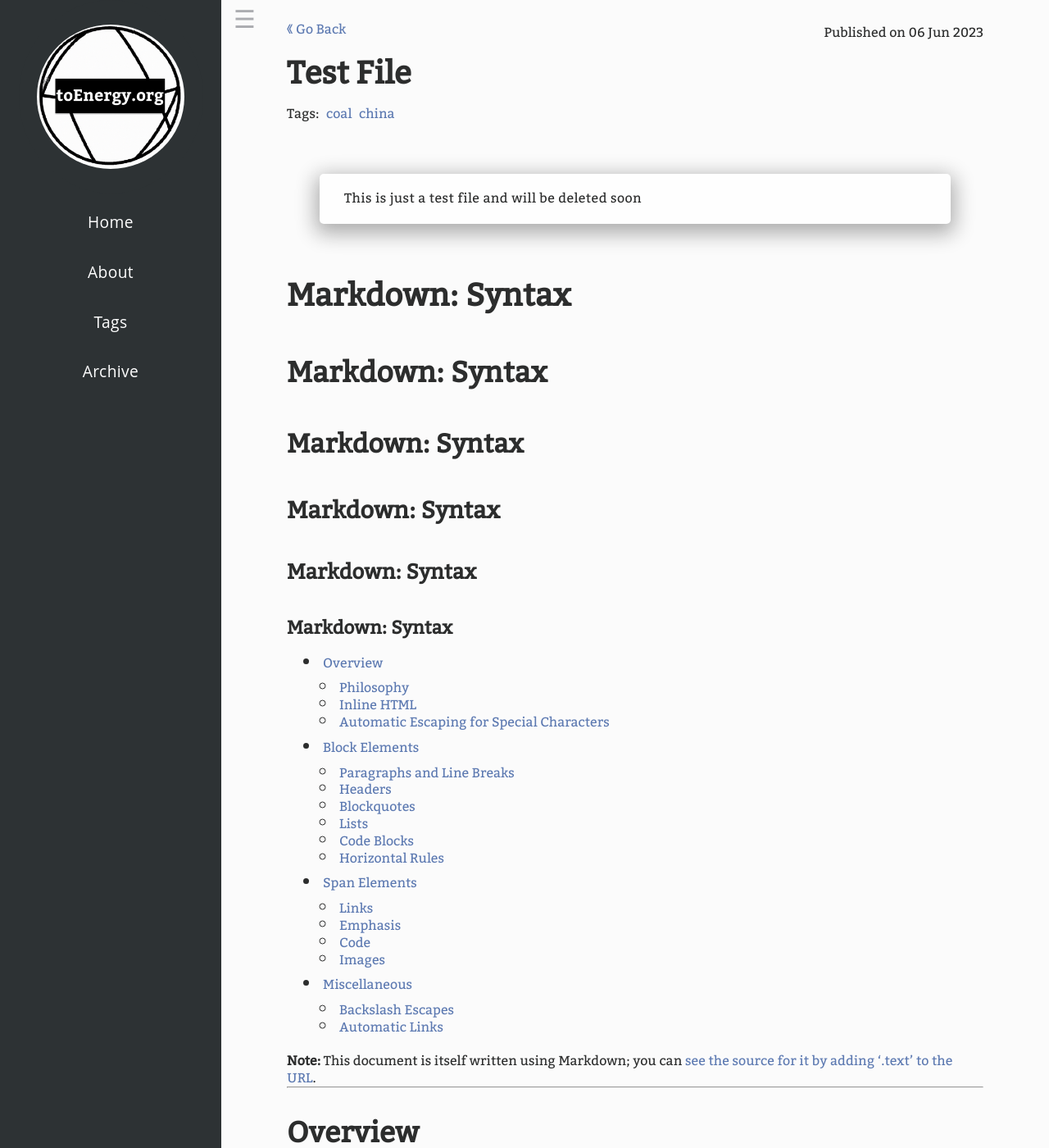
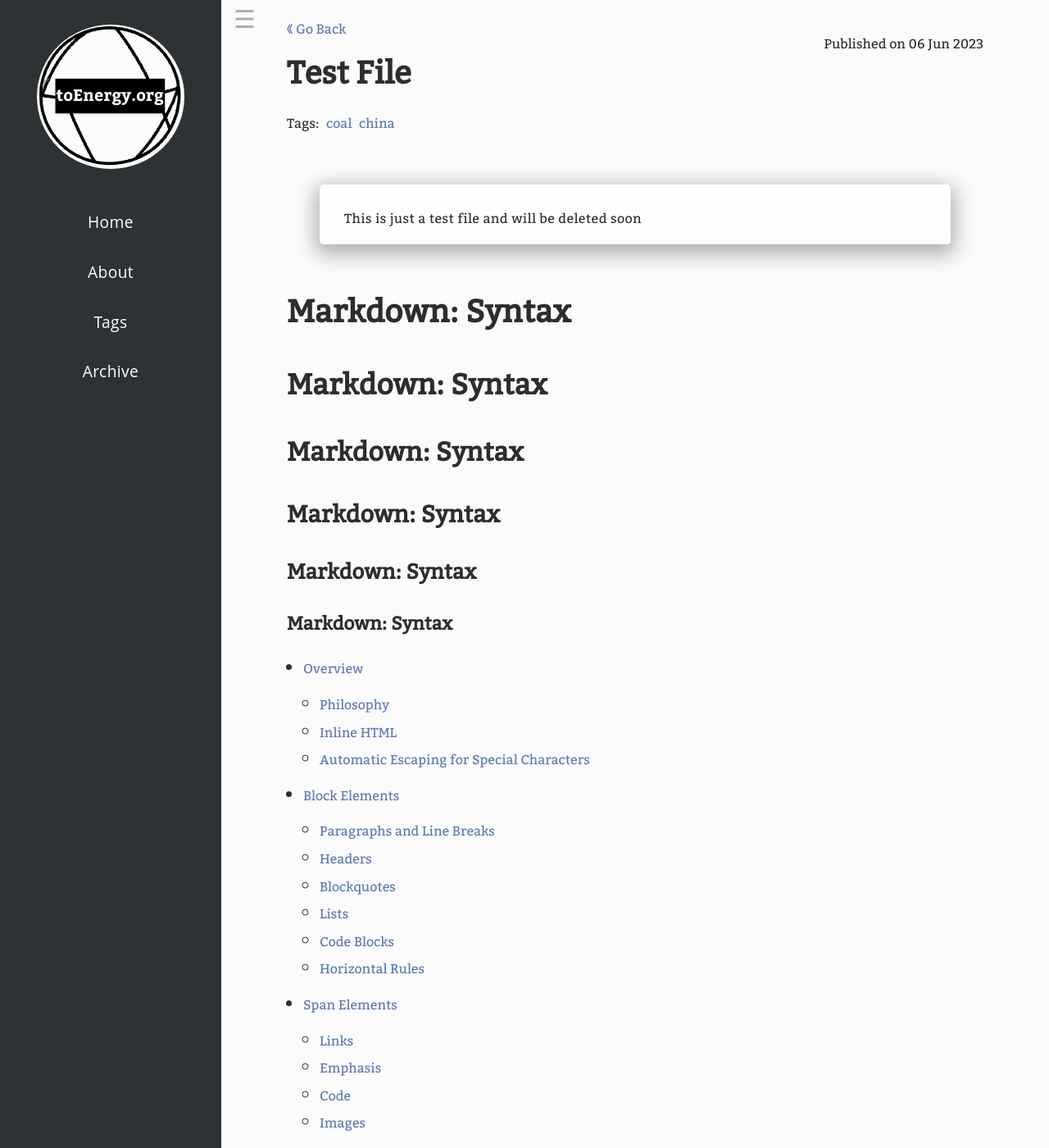
Before and after one commit to toenergyORG/toenergyorg.github.io, a Jekyll site: the page built from _posts/2023-06-06-test-file.md, in a window 1280 px wide and 1400 px high. Shown: the whole window at 82% size. Built offline with Jekyll 4.4.1, drawn with Linux system fonts in a browser that asks for light colours.

Commit message:
init commit

```diff
--- a/_sass/main.scss
+++ b/_sass/main.scss
@@ -115,15 +115,13 @@ div#content {
     min-height: 1000px;
     background-color: $primary-color;
     color: $secondary-color;
-    list-style-position: inside;
-
     a {
         color: $link-color;
     }
 }
 
 h1, h2, h3, h4, h5, h6 {
-    padding-top: 20px;
+    padding-top: 15px;
 }
 h1 { font-size: 2.4em; }
 h2 { font-size: 2.2em; }
@@ -137,7 +135,12 @@ ol, ul {
 }
 
 li, p {
-    line-height: 1.3em;
+    line-height: 1.4em;
+    margin-top: 0.7em;
+}
+
+p{
+    margin-top: 0.7em;
 }
 
 a {
```
Also changed, not shown: 5 other files.
